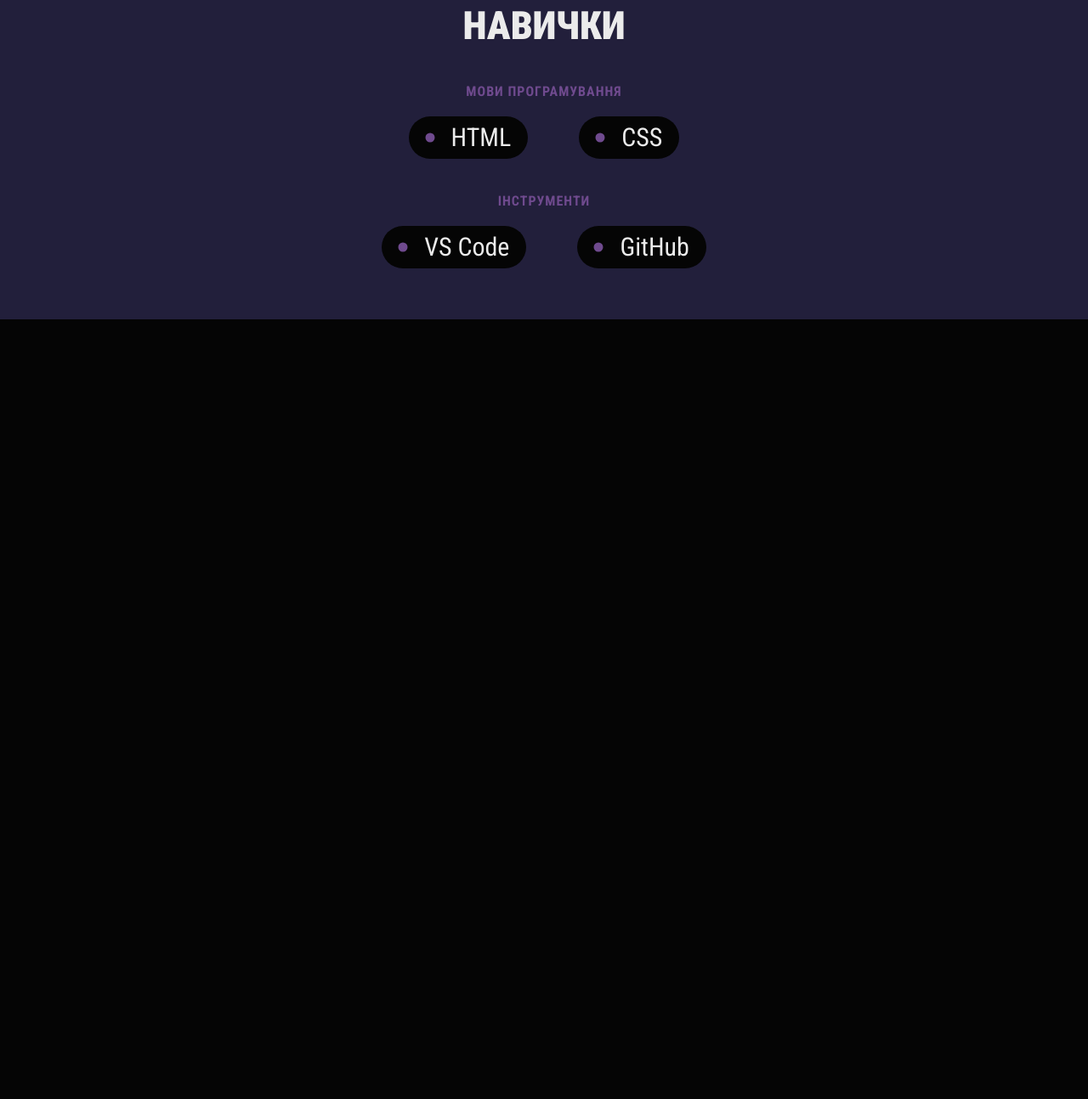
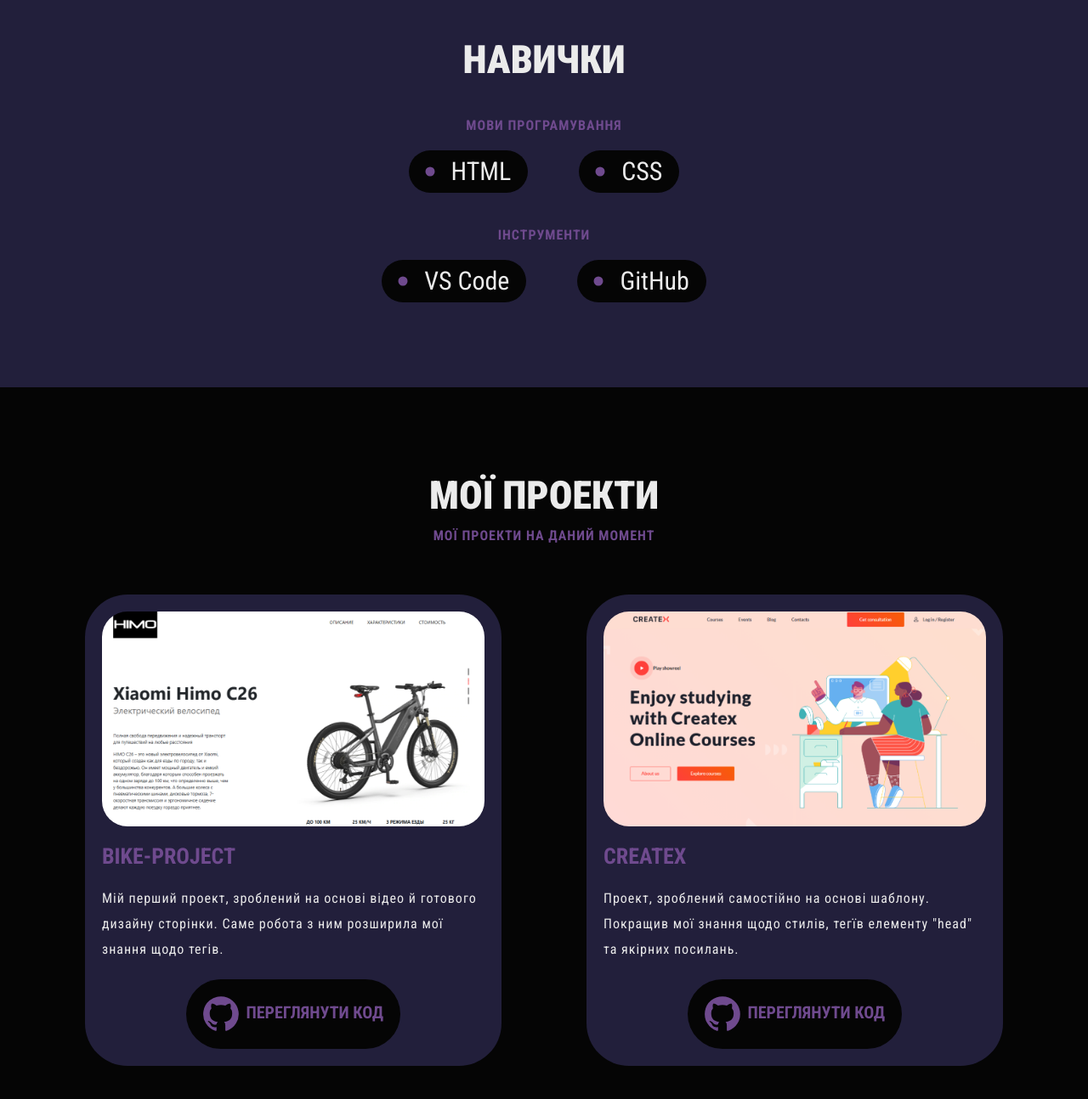
Before and after one commit to SuprunKarina/portfolio, a plain HTML site: page index.html in a window 1280 px wide. Shown: the part 788-2082 px from the top of the page at 85% size. Before the commit the page ends 1164 px from the top, so only its background shows below. Drawn offline with nearby package versions, Linux system fonts and the light colour scheme.

Commit message:
added section 'projects'

```diff
--- a/css/style.css
+++ b/css/style.css
@@ -91,6 +91,7 @@
 }
 
 .intro__img{
+    /* temporary */
     width: 450px;
 }
 
@@ -100,7 +101,7 @@
     gap: 60px;
 }
 
-.intro__text-upper{
+.text__upper{
     display: flex;
     flex-direction: column;
     gap: 10px;
@@ -133,7 +134,7 @@
 
 .skills{
     margin-top: 100px;
-    padding: 60px 0;
+    padding: 100px 0;
     background-color: #221F3B;
 }
 .skills__inner{
@@ -169,3 +170,83 @@
     line-height: 40px;
     padding-right: 20px;
 }
+
+.projects{
+    margin: 100px 0;
+}
+
+.projects__inner{
+    display: flex;
+    flex-direction: column;
+    gap: 60px;
+    align-items: center;
+}
+
+.text__center{
+    align-items: center;
+}
+
+.projects__lower {
+    display: flex;
+    gap: 100px;
+}
+
+.projects__card{
+    background-color: #221F3B;
+    padding: 20px;
+    width: min-content;
+    border-radius: 50px;
+    display: flex;
+    flex-direction: column;
+    align-items: center;
+    gap: 20px;
+}
+
+.projects__card-image{
+    /* temporary */
+    width: 450px;
+    border-radius: 30px;
+}
+
+.projects__card-text{
+    display: flex;
+    flex-direction: column;
+    gap: 20px;
+}
+
+.projects__card-title{
+    color: #6F4A8E;
+    font-size: 26px;
+    font-weight: 700;
+    line-height: 30px;
+    text-transform: uppercase;
+}
+
+.projects__card-link{
+    background-color: #050505;
+    color: #6F4A8E;
+    padding: 16px;
+    border-radius: 50px;
+    transition: all ease .2s;
+    font-size: 20px;
+    font-weight: 700;
+    line-height: 40px;
+    padding-right: 20px;
+    text-transform: uppercase;
+}
+
+.projects__card-link:hover{
+    background-color: #6F4A8E;
+    color: #ebebeb;
+    transition: all ease .2s;
+}
+
+.github__icon>path{
+    fill: #6F4A8E;
+    transition: all ease .2s;
+}
+
+.projects__card-link:hover>.github__icon>path{
+    fill: #EBEBEB;
+    transition: all ease .2s;
+}
--- a/index.html
+++ b/index.html
@@ -33,13 +33,13 @@
                                     <a class="nav-link header__nav-link" href="#">Про Мене</a>
                                 </li>
                                 <li class="nav-item">
-                                    <a class="nav-link header__nav-link" href="#">Link</a>
+                                    <a class="nav-link header__nav-link" href="#">навички</a>
                                 </li>
                                 <li class="nav-item">
-                                    <a class="nav-link header__nav-link" href="#">Link</a>
+                                    <a class="nav-link header__nav-link" href="#">мої проекти</a>
                                 </li>
                                 <li class="nav-item">
-                                    <a class="nav-link header__nav-link" href="#">Link</a>
+                                    <a class="nav-link header__nav-link" href="#">контакти</a>
                                 </li>
                             </ul>
                         </div>
@@ -52,9 +52,10 @@
     <section class="intro">
         <div class="container">
             <div class="intro__inner">
+                <!-- change placeholder image later -->
                 <img src="./images/placeholder.jpg" alt="intro-img" class="intro__img">
                 <div class="intro__text">
-                    <div class="intro__text-upper">
+                    <div class="text__upper">
                         <h1 class="title">Про Мене</h1>
                         <h4 class="subtitle">Веб Розробник</h4>
                     </div>
@@ -111,6 +112,49 @@
             </div>
         </div>
     </section>
+    <section class="projects">
+        <div class="container">
+            <div class="projects__inner">
+                <div class="text__upper text__center">
+                    <h1 class="title">Мої Проекти</h1>
+                    <h4 class="subtitle">мої проекти на даний момент</h4>
+                </div>
+                <div class="projects__lower">
+                    <div class="projects__card">
+                        <img src="./images/bike-project-preview.png" alt="project-image" class="projects__card-image">
+                        <div class="projects__card-text">
+                            <h4 class="projects__card-title">bike-project</h4>
+                            <p class="paragraph">Мій перший проект, зроблений на основі відео й готового дизайну
+                                сторінки. Саме робота з ним розширила мої знання щодо тегів.</p>
+                        </div>
+                        <a href="https://github.com/SuprunKarina/bike-project" class="projects__card-link">
+                            <svg class="github__icon" width="50px" height="50px" viewBox="0 0 24 24" xmlns="http://www.w3.org/2000/svg">
+                                <rect width="24" height="24" fill="none" />
+                                <path
+                                    d="M12,2A10,10,0,0,0,8.84,21.5c.5.08.66-.23.66-.5V19.31C6.73,19.91,6.14,18,6.14,18A2.69,2.69,0,0,0,5,16.5c-.91-.62.07-.6.07-.6a2.1,2.1,0,0,1,1.53,1,2.15,2.15,0,0,0,2.91.83,2.16,2.16,0,0,1,.63-1.34C8,16.17,5.62,15.31,5.62,11.5a3.87,3.87,0,0,1,1-2.71,3.58,3.58,0,0,1,.1-2.64s.84-.27,2.75,1a9.63,9.63,0,0,1,5,0c1.91-1.29,2.75-1,2.75-1a3.58,3.58,0,0,1,.1,2.64,3.87,3.87,0,0,1,1,2.71c0,3.82-2.34,4.66-4.57,4.91a2.39,2.39,0,0,1,.69,1.85V21c0,.27.16.59.67.5A10,10,0,0,0,12,2Z" />
+                            </svg>
+                            переглянути код
+                        </a>
+                    </div>
+                    <div class="projects__card">
+                        <img src="./images/createx-preview.png" alt="project-image" class="projects__card-image">
+                        <div class="projects__card-text">
+                            <h4 class="projects__card-title">createx</h4>
+                            <p class="paragraph">Проект, зроблений самостійно на основі шаблону. Покращив мої знання щодо стилів, тегїв елементу "head" та якірних посилань.</p>
+                        </div>
+                        <a href="https://github.com/SuprunKarina/createx" class="projects__card-link">
+                            <svg class="github__icon" width="50px" height="50px" viewBox="0 0 24 24" xmlns="http://www.w3.org/2000/svg">
+                                <rect width="24" height="24" fill="none" />
+                                <path
+                                    d="M12,2A10,10,0,0,0,8.84,21.5c.5.08.66-.23.66-.5V19.31C6.73,19.91,6.14,18,6.14,18A2.69,2.69,0,0,0,5,16.5c-.91-.62.07-.6.07-.6a2.1,2.1,0,0,1,1.53,1,2.15,2.15,0,0,0,2.91.83,2.16,2.16,0,0,1,.63-1.34C8,16.17,5.62,15.31,5.62,11.5a3.87,3.87,0,0,1,1-2.71,3.58,3.58,0,0,1,.1-2.64s.84-.27,2.75,1a9.63,9.63,0,0,1,5,0c1.91-1.29,2.75-1,2.75-1a3.58,3.58,0,0,1,.1,2.64,3.87,3.87,0,0,1,1,2.71c0,3.82-2.34,4.66-4.57,4.91a2.39,2.39,0,0,1,.69,1.85V21c0,.27.16.59.67.5A10,10,0,0,0,12,2Z" />
+                            </svg>
+                            переглянути код
+                        </a>
+                    </div>
+                </div>
+            </div>
+        </div>
+    </section>
     <script src="https://cdn.jsdelivr.net/npm/bootstrap@5.3.8/dist/js/bootstrap.bundle.min.js"
         integrity="sha384-FKyoEForCGlyvwx9Hj09JcYn3nv7wiPVlz7YYwJrWVcXK/BmnVDxM+D2scQbITxI" crossorigin="anonymous">
     </script>
```
Also changed, not shown: images/bike-project-preview.png (added), images/createx-preview.png (added).
